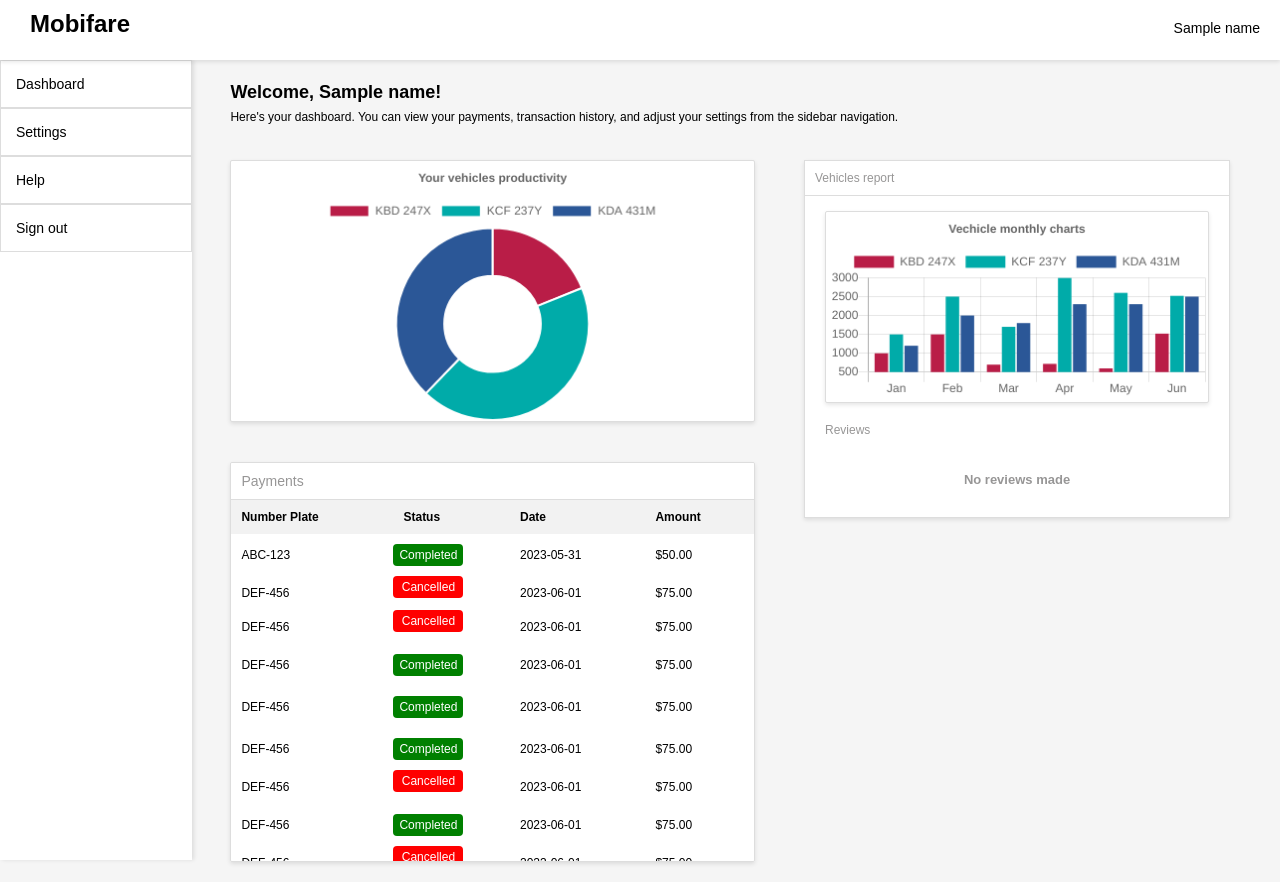
After one commit to Michael-Maina/MobiFare_v1, a Flask app: template app/templates/owner.html in a window 1280 px wide. The commit adds this page. Run offline with Flask 3, Linux system fonts and the light colour scheme; the template is opened without the code that fills it: most values are stand-ins (such as "Sample title", 1, 10 or a date in 2020).

Commit message:
Owner dashboard progress

```diff
--- a/app/application.py
+++ b/app/application.py
@@ -1,6 +1,8 @@
 #!/usr/bin/env python3
 
 from flask import Flask, render_template
+from models import storage
+from models.users import User
 import uuid
 
 app = Flask(__name__)
@@ -11,7 +13,11 @@ def home():
 
 @app.route('/users/<id>')
 def user_dashboard(id):
-    return render_template("user.html", cache_id=uuid.uuid4())
+    user_obj = storage.get(User, id)
+
+    name = user_obj.first_name + ' ' + user_obj.last_name
+
+    return render_template("user.html", cache_id=uuid.uuid4(), name=name)
 
 if __name__ == '__main__':
     app.run(port=3000, debug=True)
--- /dev/null
+++ b/app/static/scripts/owner_scripts.js
@@ -0,0 +1,66 @@
+// BAR GRAPH
+var xValues = ["Jan", "Feb", "Mar", "Apr", "May", "Jun"];
+let vehicle_1 = [1000, 1500, 700, 720, 600, 1520];
+let vehicle_2 = [1500, 2500, 1700, 3000, 2600, 2520];
+var vehicle_3 = [1200, 2000, 1800, 2300, 2300, 2500];
+var barColors = ["red", "green","blue","orange","brown"];
+
+new Chart("barChart", {
+  type: "bar",
+  data: {
+    labels: xValues,
+    datasets: [{
+      label: "KBD 247X",
+      backgroundColor: "#b91d47",
+      data: vehicle_1
+    },
+    {
+        label: "KCF 237Y",
+        backgroundColor: "#00aba9",
+        data: vehicle_2
+    },
+    {
+        label: "KDA 431M",
+        backgroundColor: "#2b5797",
+        data: vehicle_3
+    }]
+  },
+  options: {
+    legend: {display: true},
+    title: {
+      display: true,
+      text: "Vechicle monthly charts"
+    }
+  }
+});
+
+const sumArray = (array) => array.reduce((total, num) => total + num, 0);
+
+// PIE CHART
+
+var xValues = ["KBD 247X", "KCF 237Y", "KDA 431M"];
+var yValues = [sumArray(vehicle_1), sumArray(vehicle_2), sumArray(vehicle_3)];
+var barColors = [
+  "#b91d47",
+  "#00aba9",
+  "#2b5797",
+  "#e8c3b9",
+  "#1e7145"
+];
+
+new Chart("myChart", {
+  type: "doughnut",
+  data: {
+    labels: xValues,
+    datasets: [{
+      backgroundColor: barColors,
+      data: yValues
+    }]
+  },
+  options: {
+    title: {
+      display: true,
+      text: "Your vehicles productivity"
+    }
+  }
+});
--- /dev/null
+++ b/app/static/styles/owner.css
@@ -0,0 +1,215 @@
+/* Reset default styles */
+* {
+    margin: 0;
+    padding: 0;
+    box-sizing: border-box;
+  }
+
+  /* Global styles */
+body {
+font-family: Arial, sans-serif;
+background-color:  whitesmoke;
+overflow-x: hidden;
+position: relative;
+}
+body::-webkit-scrollbar{
+    display: none;
+}
+
+.logo{
+    position: absolute;
+    top: 10px;
+    font-size: 24px;
+    margin-left: 30px;
+    font-weight: bold;
+    display: inline;
+}
+.username{
+    top: 20px;
+    position: absolute;
+    right: 20px;
+    font-size: 14px;
+}
+
+.top-bar {
+    position: fixed;
+    right: 0;
+    left: 0;
+    top: 0;
+    z-index: 100;
+    display: block;
+    height: 60px;
+    background-color: white;
+    padding: 10px 0;
+    box-shadow: 0 2px 4px rgba(0, 0, 0, 0.1);
+}
+.top-bar .container{
+    border: none;
+}
+
+.sidebar {
+    position: fixed;
+    width: 15%;
+    left: 0;
+    border-top: none;
+    background-color: white;
+    height: 100vh;
+    /* padding: 30px 0; */
+    box-shadow: 2px 0 4px rgba(0, 0, 0, 0.1);
+}
+.sidebar li{
+    list-style: none;
+    border: 1px solid #ddd;
+    width: 100%;
+    font-size: 14px;
+    padding: 15px 0 15px 15px;
+    cursor: pointer;
+}
+.sidebar li:hover{
+  background-color: #f2f2f2;
+  transition: 50ms ease-in;
+}
+.sidebar li:active{
+  background-color: #ddd;
+}
+
+.content{
+    width: 82%;
+    height: auto;
+    position: absolute;
+    right: 0;
+    padding-bottom: 20px;
+}
+.content .welcome{
+    height: 60px;
+    width: 100%;
+    margin-top: 20px;
+    margin-bottom: 20px;
+}
+.container{
+    display: block;
+    margin-top: 60px;
+}
+.container .welcome{
+    font-size: 12px;
+    line-height: 25px;
+}
+
+.charts{
+    position: relative;
+    display: block;
+    margin-bottom: 40px;
+}
+.bar-container{
+    min-height: 300px;
+    max-height: 500px;
+    max-width: 50%;
+    background-color: white;
+    position: absolute;
+    right: 50px;
+    top: 0;
+    border: 1px solid #ddd;
+    box-shadow: 0 2px 4px rgba(0, 0, 0, 0.1);
+}
+.bar-container span{
+    font-size: 12px;
+    display: block;
+    margin-bottom: 15px;
+    border-bottom: 1px solid #ddd;
+    padding: 10px;
+    color: rgb(151, 150, 150);
+}
+.bar-container h3{
+    font-weight: normal;
+    font-size: 12px;
+    display: block;
+    margin-bottom: 15px;
+    padding: 20px;
+    color: rgb(151, 150, 150);
+}
+.bar-container .no_reviews{
+    font-weight: bold;
+    font-size: 13px;
+    color: rgb(151, 150, 150);
+    text-align: center;
+    padding-bottom: 30px;
+}
+#barChart{
+    width: 100%;
+    max-width: 400px;
+    background-color: white;
+    border: 1px solid #ddd;
+    box-shadow: 0 2px 4px rgba(0, 0, 0, 0.1);
+    border-radius: 2px;
+    margin: 0 20px;
+}
+
+#myChart{
+    width: 100%;
+    max-width: 50%;
+    background-color: white;
+    border: 1px solid #ddd;
+    box-shadow: 0 2px 4px rgba(0, 0, 0, 0.1);
+    border-radius: 2px;
+    height: fit-content;
+    /* border: 2px solid black; */
+}
+.container .payments{
+    display: block;
+    width: 50%;
+    max-height: 400px;
+    overflow-y: scroll;
+    background-color: #fff;
+    border: 1px solid #ddd;
+    border-radius: 2px;
+    font-size: 14px;
+    box-shadow: 0 2px 4px rgba(0, 0, 0, 0.1);
+  }
+  .container .payments::-webkit-scrollbar{
+    display: none;
+  }
+.container .payments p{
+    display: block;
+    width: 100%;
+    font-size: 14px;
+    padding: 10px 10px;
+    color: rgb(151, 150, 150);
+    border-bottom: 1px solid #ddd;
+}
+
+table {
+    width: 100%;
+    border-collapse: collapse;
+  }
+
+  th, td {
+    padding: 10px;
+    text-align: left;
+    font-size: 12px;
+    margin-bottom: 10px;
+  }
+
+  th {
+    background-color: #f2f2f2;
+    font-weight: bold;
+  }
+  .status-completed {
+    color: white;
+    background-color: green;
+    text-align: center;
+    display: inline-block;
+    border-radius: 4px;
+    width: 70px;
+    padding: 4px;
+    margin-top: 10px;
+  }
+
+  .status-cancelled {
+    color: white;
+    background-color: red;
+    text-align: center;
+    width: 70px;
+    display: inline-block;
+    border-radius: 4px;
+    padding: 4px;
+  }
--- /dev/null
+++ b/app/templates/owner.html
@@ -0,0 +1,138 @@
+<!DOCTYPE html>
+<html>
+  <script src="https://cdnjs.cloudflare.com/ajax/libs/Chart.js/2.9.4/Chart.js"></script>
+  <head>
+    <title>User Page - Mobifare</title>
+    <!-- <link
+      rel="stylesheet"
+      type="text/css"
+      href="../static/styles/user.css?{{ cache_id }}"
+    /> -->
+    <link rel="stylesheet" href="../static/styles/owner.css?{{ cache_id }}" />
+  </head>
+  <body>
+    <header class="top-bar">
+      <div class="container">
+        <div class="logo">Mobifare</div>
+        <div class="username">{{ name }}</div>
+        <!-- Top navigation menu -->
+      </div>
+    </header>
+
+    <div class="container">
+      <aside class="sidebar">
+        <ul>
+          <li>Dashboard</li>
+          <li>Settings</li>
+          <li>Help</li>
+          <li>Sign out</li>
+        </ul>
+      </aside>
+
+      <main class="content">
+        <section class="welcome">
+          <h1>Welcome, {{ name }}!</h1>
+          Here's your dashboard. You can view your payments, transaction
+          history, and adjust your settings from the sidebar navigation.
+        </section>
+
+        <section class="charts">
+            <canvas id="myChart"></canvas>
+            <div class="bar-container">
+                <span>Vehicles report</span>
+                <canvas id="barChart"></canvas>
+                <section class="reviews">
+                    <h3>Reviews</h3>
+                    <p class="no_reviews">No reviews made</p>
+                </section>
+            </div>
+        </section>
+        <section class="payments">
+            <p>Payments</p>
+            <div class="payment_record">
+              <table>
+                <thead>
+                  <tr>
+                    <th>Number Plate</th>
+                    <th>Status</th>
+                    <th>Date</th>
+                    <th>Amount</th>
+                  </tr>
+                </thead>
+                <tbody>
+                    <tr>
+                        <td>ABC-123</td>
+                        <td class="status-completed">Completed</td>
+                        <td>2023-05-31</td>
+                        <td>$50.00</td>
+                      </tr>
+                      <tr>
+                        <td>DEF-456</td>
+                        <td class="status-cancelled">Cancelled</td>
+                        <td>2023-06-01</td>
+                        <td>$75.00</td>
+                      </tr>
+                      <tr>
+                        <td>DEF-456</td>
+                        <td class="status-cancelled">Cancelled</td>
+                        <td>2023-06-01</td>
+                        <td>$75.00</td>
+                      </tr>
+                      <tr>
+                        <td>DEF-456</td>
+                        <td class="status-completed">Completed</td>
+                        <td>2023-06-01</td>
+                        <td>$75.00</td>
+                      </tr>
+                      <tr>
+                        <td>DEF-456</td>
+                        <td class="status-completed">Completed</td>
+                        <td>2023-06-01</td>
+                        <td>$75.00</td>
+                      </tr>
+                      <tr>
+                        <td>DEF-456</td>
+                        <td class="status-completed">Completed</td>
+                        <td>2023-06-01</td>
+                        <td>$75.00</td>
+                      </tr>
+                      <tr>
+                        <td>DEF-456</td>
+                        <td class="status-cancelled">Cancelled</td>
+                        <td>2023-06-01</td>
+                        <td>$75.00</td>
+                      </tr>
+                      <tr>
+                        <td>DEF-456</td>
+                        <td class="status-completed">Completed</td>
+                        <td>2023-06-01</td>
+                        <td>$75.00</td>
+                      </tr>
+                      <tr>
+                        <td>DEF-456</td>
+                        <td class="status-cancelled">Cancelled</td>
+                        <td>2023-06-01</td>
+                        <td>$75.00</td>
+                      </tr>
+                      <tr>
+                        <td>DEF-456</td>
+                        <td class="status-cancelled">Cancelled</td>
+                        <td>2023-06-01</td>
+                        <td>$75.00</td>
+                      </tr>
+                      <tr>
+                        <td>DEF-456</td>
+                        <td class="status-cancelled">Cancelled</td>
+                        <td>2023-06-01</td>
+                        <td>$75.00</td>
+                      </tr>
+                </tbody>
+              </table>
+            </div>
+          </section>
+      </main>
+    </div>
+
+    <script src="../static/scripts/owner_scripts.js"></script>
+  </body>
+</html>
--- a/app/templates/user.html
+++ b/app/templates/user.html
@@ -8,7 +8,7 @@
     <header class="top-bar">
       <div class="container">
         <div class="logo">Mobifare</div>
-        <div class="username">John Doe</div>
+        <div class="username">{{ name }}</div>
         <!-- Top navigation menu -->
       </div>
     </header>
@@ -25,7 +25,7 @@
 
       <main class="content">
         <section class="welcome">
-          <h1>Welcome, John Doe!</h1>
+          <h1>Welcome, {{ name }}!</h1>
           Here's your dashboard. You can view your payments, transaction
           history, and adjust your settings from the sidebar navigation.
         </section>
@@ -34,7 +34,7 @@
 
           <div class="stats">
             <div class="amount_spent">
-              <span>amount spent</span><span class="figures">ksh. 1000</span>
+              <span>amount spent</span><span class="figures">ksh. 0</span>
             </div>
             <div class="psv_boarded">
               <span>Psv's boarded</span><span class="figures">0%</span>
```
Also changed, not shown: app/static/scripts/landing.js (+6 -3 lines), app/static/scripts/user_scripts.js (+2 -15 lines), app/templates/landing_page.html (+6 -2 lines).
